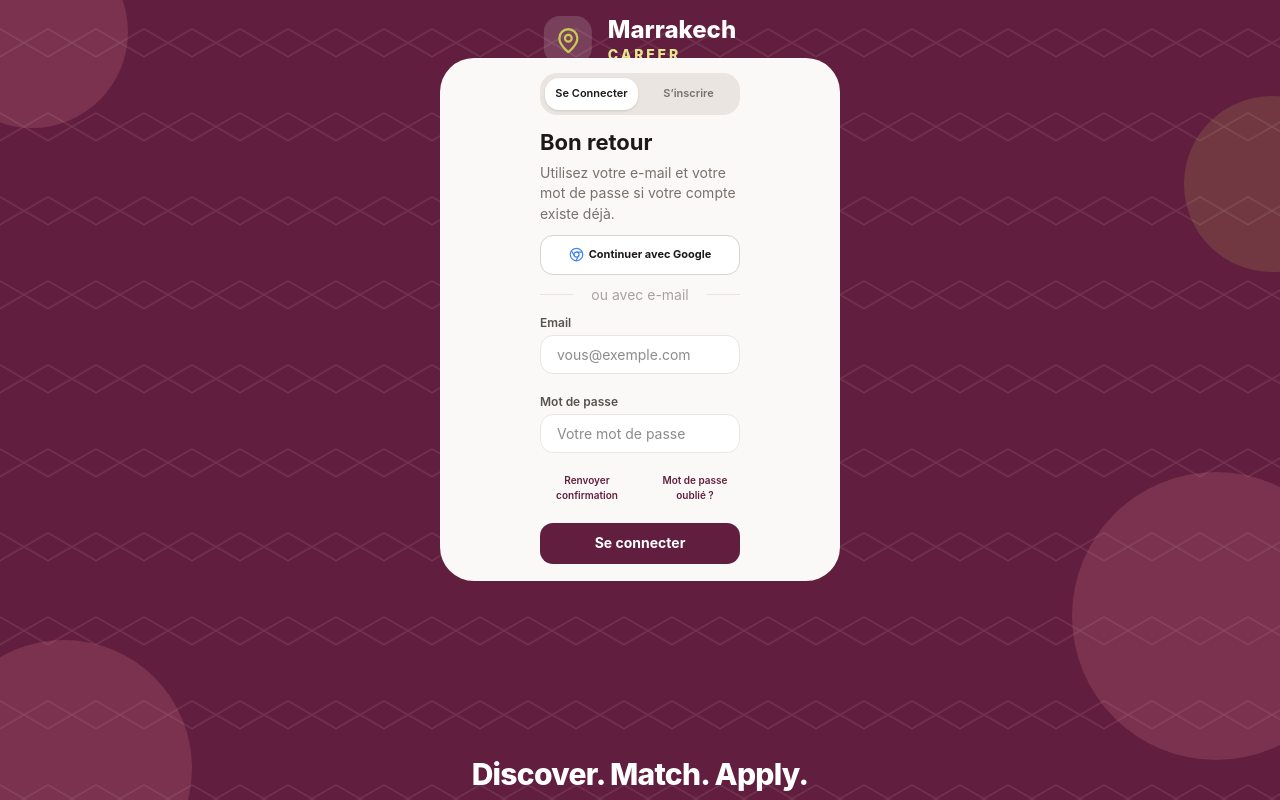
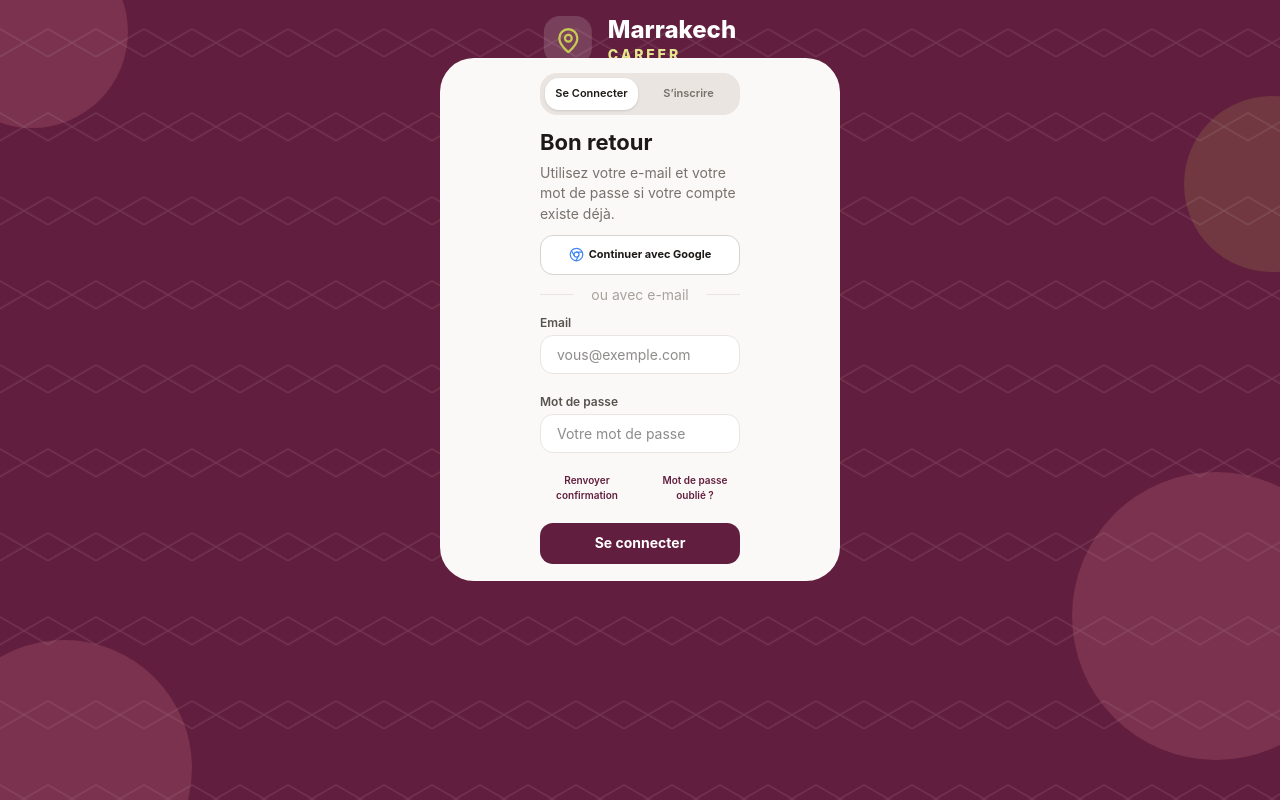
Before and after one commit to saralamlih077-beep/marrakech-career, a React (Vite) app: page / in a window 1280 px wide. Built offline with nearby package versions, Linux system fonts and the light colour scheme; no server answers; the database is empty.

Commit message:
Remove login slogan and keep compact card

```diff
--- a/src/app/screens/LoginScreen.css
+++ b/src/app/screens/LoginScreen.css
@@ -103,8 +103,4 @@
     height: 41px !important;
   }
 
-  .login-discover {
-    bottom: 8px !important;
-    font-size: 30px !important;
-  }
 }
--- a/src/app/screens/LoginScreen.tsx
+++ b/src/app/screens/LoginScreen.tsx
@@ -274,7 +274,6 @@ export default function LoginScreen() {
 
         </div>
       </div>
-      <p className="login-discover absolute bottom-5 left-1/2 z-10 hidden -translate-x-1/2 whitespace-nowrap text-3xl font-extrabold tracking-tight text-white md:block">Discover. Match. Apply.</p>
     </div>
   );
 }
```
